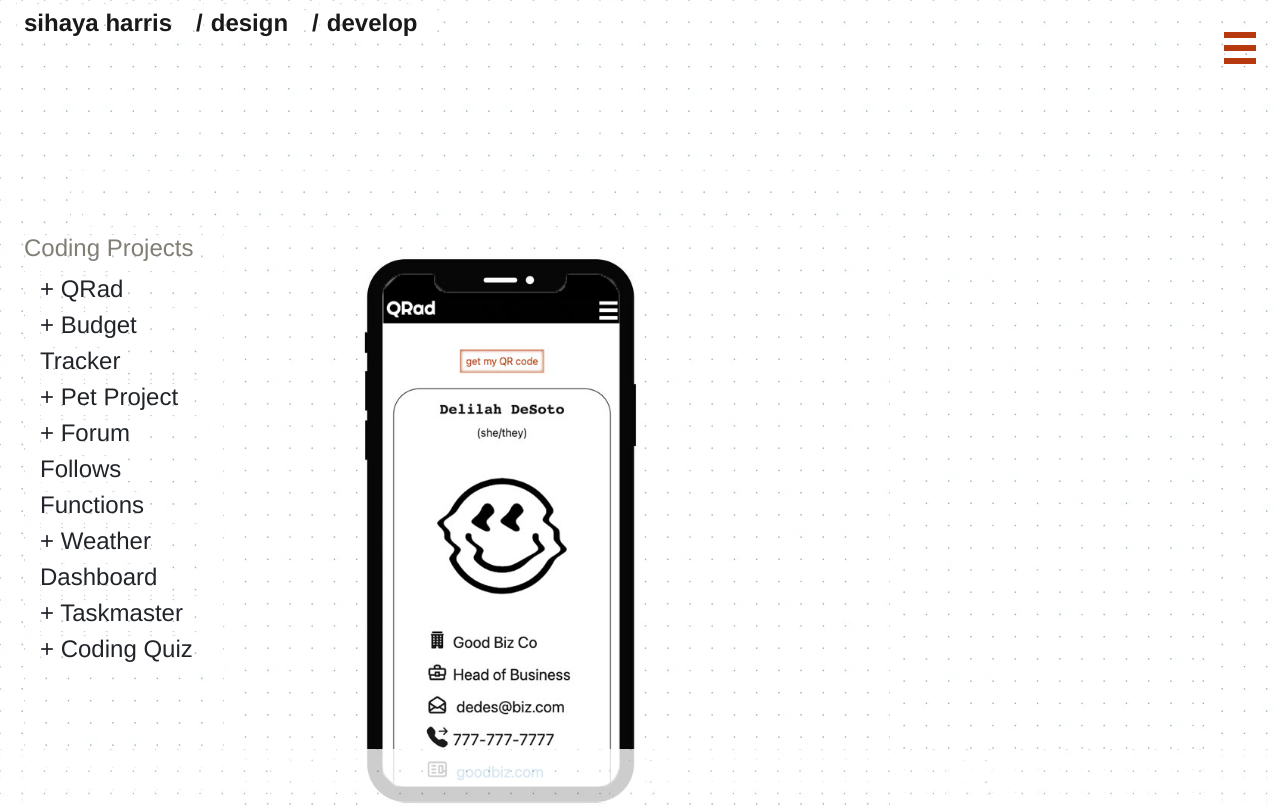
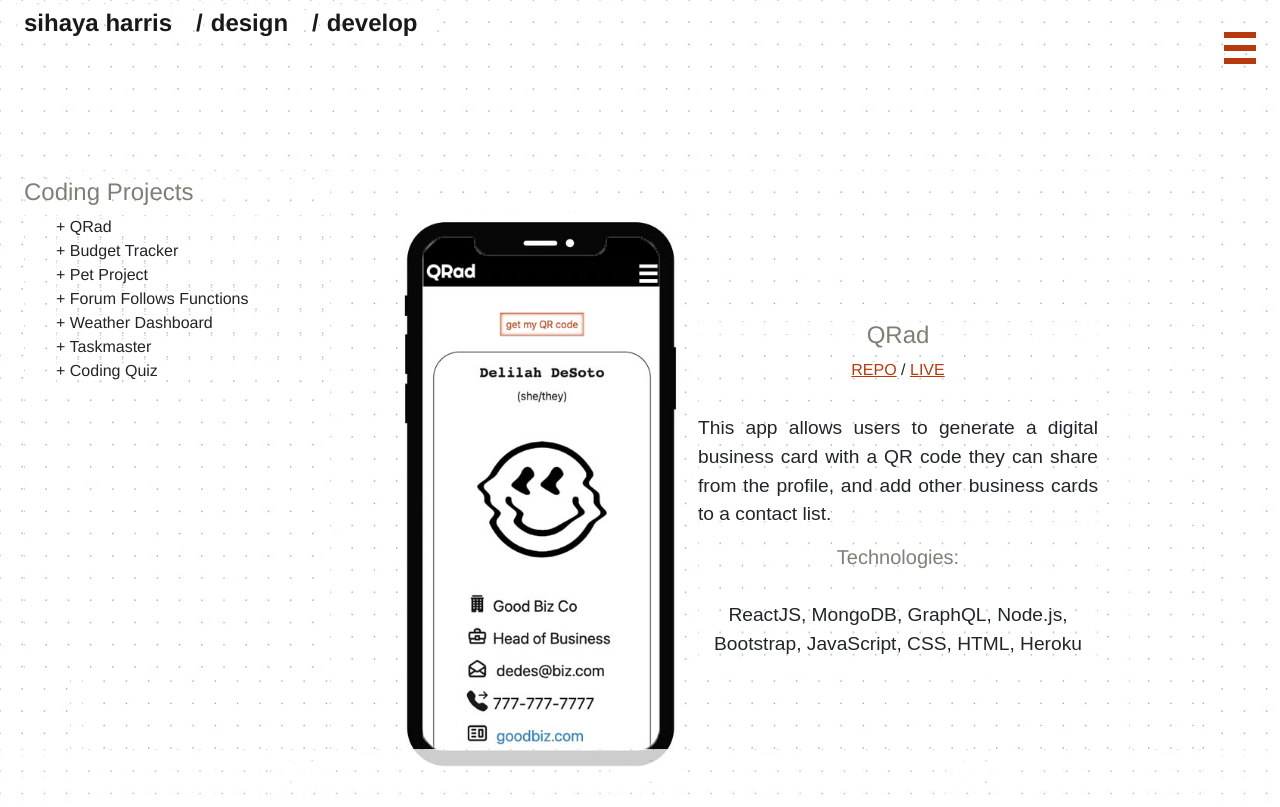
Before and after one commit to sihayah/portfoliofolio, a React (Create React App) app: page / in a window 1280 px wide. Shown: the top 807 px of the page. Built offline with nearby package versions, Linux system fonts and the light colour scheme; a web font is replaced by a local one.

Commit message:
fixed crossover errors bet design/dev by updating naming conventions

```diff
--- a/src/pages/Design/index.js
+++ b/src/pages/Design/index.js
@@ -2,7 +2,7 @@ import React, { useState } from 'react';
 import { Link } from 'react-scroll';
 import ScrollTop from '../../components/ScrollTop';
 import Popup from 'reactjs-popup';
-import './style.css';
+import '../Design/style.css';
 
 const Design = () => {
     const caseStudies = [
--- a/src/pages/Develop/index.js
+++ b/src/pages/Develop/index.js
@@ -3,7 +3,7 @@ import { Link } from 'react-scroll';
 import ScrollTop from '../../components/ScrollTop';
 import { FontAwesomeIcon } from '@fortawesome/react-fontawesome';
 import { faMeteor } from '@fortawesome/free-solid-svg-icons'
-import './style.css';
+import '../Develop/style.css';
 
 
 const Develop = () => {
@@ -74,8 +74,8 @@ const Develop = () => {
     ];
 
     return (
-        <section className="portfolio">
-                    <div id="table-of-contents">
+        <section className="dev-portfolio">
+                    <div id="dev-table-of-contents">
 
                         <h4>
                             Coding Projects
@@ -96,19 +96,19 @@ const Develop = () => {
                                         </li>
                             ))}
                         </ul>
-                        <div className= 'lg-format-scroll-top'>
+                        <div className= 'dev-lg-format-scroll-top'>
                             <ScrollTop />
                         </div>
 
                     </div>
-                <div className="portfolio-container">
+                <div className="dev-portfolio-container">
                     {projects.map ((project) => (
-                        <div className="project-container" key={project.title}>
-                            <img className="project-example" id={project.id} src={require(`../../assets/landings/jpegs/${project.file}`)} alt={project.title}
+                        <div className="dev-project-container" key={project.title}>
+                            <img className="dev-project-example" id={project.id} src={require(`../../assets/landings/jpegs/${project.file}`)} alt={project.title}
                             ></img>
-                            <div className='project-details'>
+                            <div className='dev-project-details'>
                                 <h4>{project.title}</h4>
-                                <span id="project-links">
+                                <span id="dev-project-links">
                                     <a href={project.repo}>REPO</a>
                                     <span> / </span>
                                     <a href={project.deployment}>LIVE</a>
@@ -117,14 +117,14 @@ const Develop = () => {
                                     {project.description}
                                 </p>
                                 <h5>Technologies:</h5>
-                                <p id="tech-list">
+                                <p id="dev-tech-list">
                                     {project.technologies}
                                 </p>
                             </div>
                         </div>
                     ))}
                 </div>
-                <div className= 'mobile-scroll-top'>
+                <div className= 'dev-mobile-scroll-top'>
                     <ScrollTop />
                 </div>
 
--- a/src/pages/Develop/style.css
+++ b/src/pages/Develop/style.css
@@ -1,25 +1,25 @@
-.active {
+.dev-active {
   color: var(--golden-touch);
 }
 
-.active:hover {
-  color: var(--golden-touch);
+.dev-active:hover {
+  color: var(--golden-toucdev-h);
 }
 
-#table-of-contents {
-  margin-top: -3vh;
+#dev-table-of-contents {
+  margin-top: -3vhdev-;
 }
 
-#table-of-contents ul {
+#dev-table-of-contents ul {
   list-style: none;
-  font-size: 3vh;
+  font-size: 3dev-vh;
 }
 
-#table-of-contents li {
-  transform: translateX(-2vh);
+#dev-table-of-contents li {
+  transform: translateX(-2vdev-h);
 }
 
-#table-of-contents li:hover {
+#dev-table-of-contents li:hover {
   color: var(--golden-touch);
 }
 
@@ -27,125 +27,118 @@ h4, h5 {
   color: var(--warm-grey);
 }
 
-.portfolio-container {
-    display: flex;
-    flex-direction: column;
+.dev-portfolio-container {
     width: 40vh;
     margin-bottom: 4vh;
   }
 
-.portfolio-container img {
+.dev-portfolio-container img {
   max-width: 35vh;
 }
 
-#table-of-contents {
+#dev-table-of-contents {
   text-align: left;
   width: 40vh;
 }
 
-.project-container {
+.dev-project-container {
   display: flex;
   flex-direction: column;
   align-items: center;
   margin-bottom: 5vh;
   padding: 3vh 2vh 1vh 9vh;
+  transform: translateX(-4vh);
 }
 
-.project-container p {
+.dev-project-container p {
   text-align:justify;
   margin-top: -6vh;
 }
 
-#tech-list {
+#dev-tech-list {
   text-align: center;
   margin-top: -7vh;
 }
 
-.project-details {
+.dev-project-details {
   width: 110%;
 }
 
-#project-links {
+#dev-project-links {
   margin-top: -1vh;
 }
 
-#project-links a {
+#dev-project-links a {
   color: var(--pink);
 }
-#project-links a:hover {
+#dev-project-links a:hover {
   color: var(--golden-touch);
 }
 
-.lg-format-scroll-top {
+.dev-lg-format-scroll-top {
   display: none;
 }
 
-@media screen and (min-width: 500px) {
+@media screen and (min-width: 1000px) {
 
-    .portfolio {
+
+  .dev-project-details {
+    width: 50vh;
+    height: fit-content;
+  }
+
+  .dev-project-details p {
+    font-size: larger;
+  }
+
+
+  .dev-portfolio {
     display: flex;
     flex-direction: row;
     justify-content: flex-start;
 
   }
-    #table-of-contents {
+  #dev-table-of-contents {
     position: fixed;
     left: 3vh;
     margin-top: 1vh;
   }
 
-    .portfolio-container {
-      margin-left: 38vh;
-      width: 90vh;
-    }
-
-    .project-container {
+  .dev-project-container {
+    margin-left: 35vh;
     flex-direction: row;
     flex-wrap: wrap;
     width: 100vh;
     gap: 3vh;
+    min-height: 80vh
   }
 
-    .project-details {
-      width: 40vh;
-      height: 50vh;
+  .dev-portfolio-container {
+    width: 75vh;
+
   }
 
-    .project-details p {
-      font-size: larger;
+  .dev-project-container {
+    gap: 2vh;
+  }
+  .dev-project-details {
+    max-width: 100vh;
   }
 
-    .lg-format-scroll-top {
+  .dev-lg-format-scroll-top {
     margin-top: 34vh;
     display: inline-block;
   }
 
-    .mobile-scroll-top {
+  .dev-mobile-scroll-top {
     display: none;
   }
 
 }
 
-  @media screen and (min-width: 1000px) {
-    .project-container {
-      gap: 2vh;
-    }
-    .project-details {
-      max-width: 30vh;
+@media screen and (min-width: 1500px) {
+  .dev-project-container {
+    gap: 9vh;
   }
 
 }
-
-  @media screen and (min-width: 1500px) {
-    .project-container {
-      gap: 9vh;
-    }
-    .project-details {
-      max-width: 70vh;
-      padding-top: 10vh;
-    }
-    .portfolio-container {
-      margin-left: 30vh;
-    }
-
-  }
```
Lines whose indentation alone changed are shown as unchanged.
